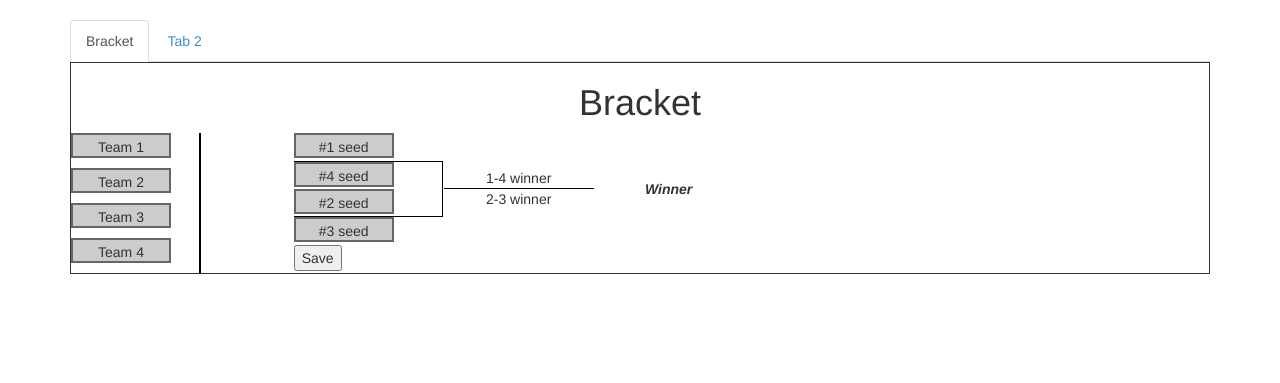
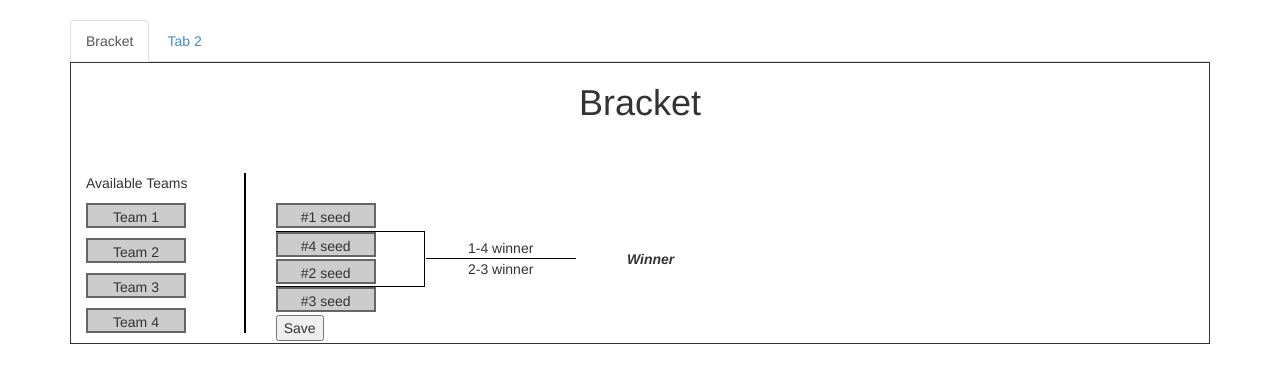
Before and after one commit to marcoflowers/baylolesports, a Python web app: template templates/tournament/bracket_4.html in a window 1280 px wide. Shown: the part 52-435 px from the top of the page. Run offline with Jinja, Linux system fonts and the light colour scheme; the template is opened without the code that fills it, so the values that code supplies are empty; some libraries are stand-ins or nearby versions.

Commit message:
commit changes missed on last commit

```diff
--- a/static/bracket.css
+++ b/static/bracket.css
@@ -1,9 +1,3 @@
-.tournament4-wrap, .tournament8-wrap, .tournament16-wrap, .tournament32-wrap {
-    text-align: center;
-    float:right;
-    margin-left:2em;
-    width=1000px;
-}
 #save {
     float:left;
 }
@@ -15,16 +9,14 @@
 
 .team_pool {
     border-right: 2px solid #000;
-    float:left;
 }
 .team_pool div {
-    float:left;
-    clear:left;
     margin-bottom:10px;
-    margin-right:2em;
 }
 #slots {
-    width=100%;
+    margin-top:50px;
+    margin-left:auto;
+    margin-right:auto;
 }
 /* drag drop -----------------------------------------------------------------*/
 /* Prevent the text contents of draggable elements from being selectable. */
@@ -41,7 +33,6 @@
     height:25px;
     width: 100px;
     line-height:25px;
-    float: left;
     border: 2px solid #666666;
     background-color: #ccc;
     text-align: center;
@@ -51,6 +42,11 @@
 .slot.over {
     border: 2px dashed #000;
 }
+.tournament4-wrap, .tournament8-wrap, .tournament16-wrap, .tournament32-wrap {
+	text-align: center;
+        margin-top:30px;
+}
+
 /****** round 1 ******/
 .round1-top, .round1-bottom {
 	float: left;
--- a/templates/tournament/bracket_4.html
+++ b/templates/tournament/bracket_4.html
@@ -8,6 +8,7 @@
     <div class="row" id="slots">
         <div class="col-md-2" value="0">
             <div class="team_pool">
+                <p>Available Teams<p>
                 {# for team in tournament.teams %}
                 <div class="slot" draggable value={{get_ukey(team)}}>{{team.name}}</div>
                 {% endfor #}
--- a/templates/tournament/index.html
+++ b/templates/tournament/index.html
@@ -4,6 +4,7 @@
 {% block content %}
 
 {% for tournament in tournaments %}
+    <div class="tournament"
 
 {% endfor %}
 
```
Lines whose indentation alone changed are shown as unchanged.
